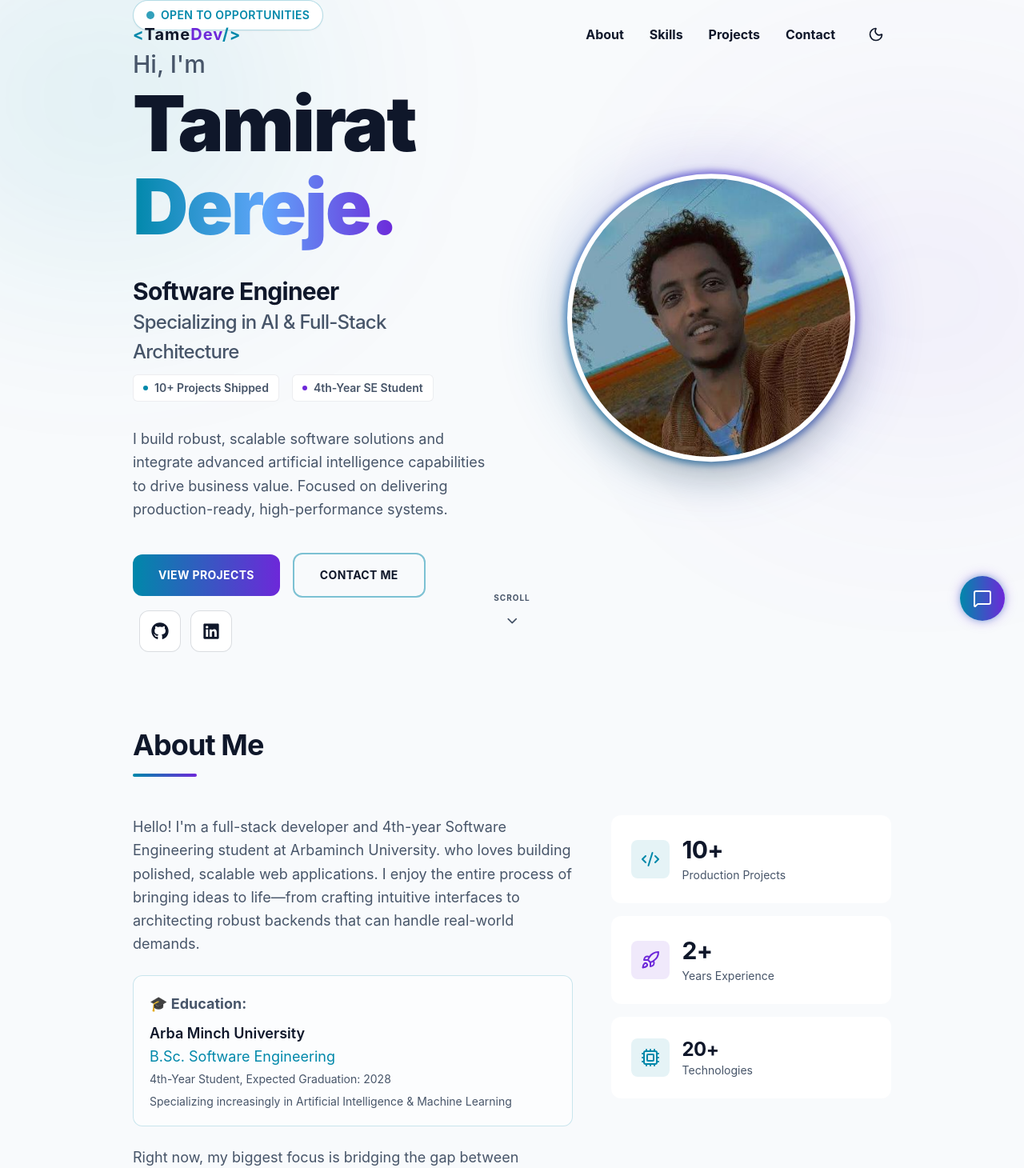
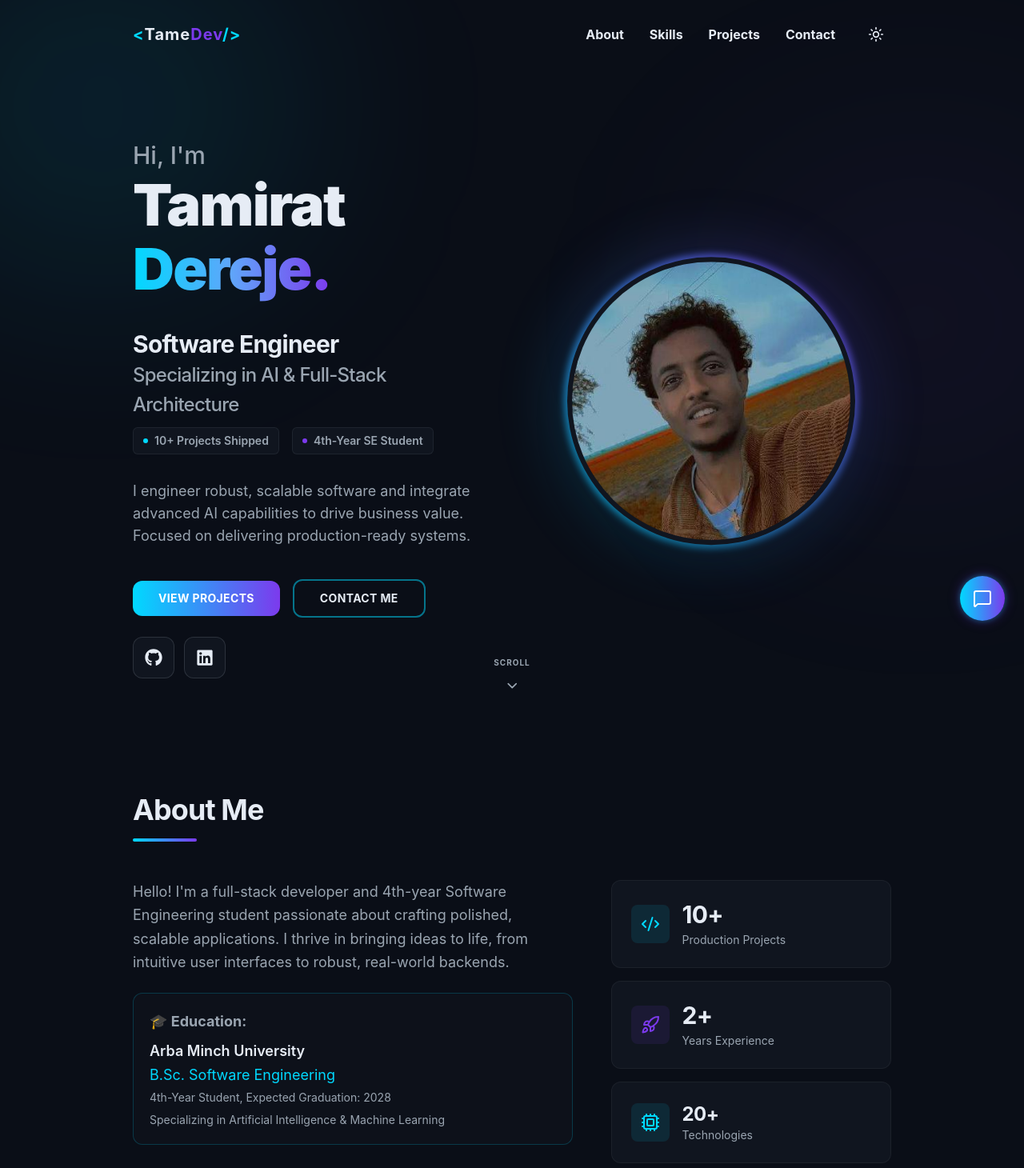
Before and after one commit to tamed29/portifolioo, a React (Vite) app: page / in a window 1280 px wide. Shown: the top 1460 px of the page at 80% size. Built offline with nearby package versions, Linux system fonts and the light colour scheme.

Commit message:
new adjustment

```diff
--- a/src/components/Navbar.jsx
+++ b/src/components/Navbar.jsx
@@ -6,7 +6,7 @@ const Navbar = () => {
   const [isScrolled, setIsScrolled] = useState(false);
   const [isOpen, setIsOpen] = useState(false);
   const [theme, setTheme] = useState(() => {
-    return localStorage.getItem('theme') || 'light';
+    return localStorage.getItem('theme') || 'dark';
   });
 
   useEffect(() => {
--- a/src/sections/About.jsx
+++ b/src/sections/About.jsx
@@ -29,17 +29,17 @@ const About = () => {
             className="lg:col-span-3 text-textBody text-lg leading-relaxed space-y-6"
           >
             <p>
-              Hello! I'm a full-stack developer and 4th-year Software Engineering student at Arbaminch University. who loves building polished, scalable web applications. I enjoy the entire process of bringing ideas to life—from crafting intuitive interfaces to architecting robust backends that can handle real-world demands.
+              Hello! I'm a full-stack developer and 4th-year Software Engineering student passionate about crafting polished, scalable applications. I thrive in bringing ideas to life, from intuitive user interfaces to robust, real-world backends.
             </p>
             <div className="p-5 bg-surface/50 border border-primary/20 rounded-xl">
               <p className="mb-2"><strong>🎓 Education:</strong></p>
               <p className="font-semibold text-textHeading">{profile.education.institution}</p>
               <p className="text-primary">{profile.education.degree}</p>
               <p className="text-sm mt-1">{profile.education.status}</p>
-              <p className="text-sm mt-2">Specializing increasingly in Artificial Intelligence & Machine Learning</p>
+              <p className="text-sm mt-2">Specializing in Artificial Intelligence & Machine Learning</p>
             </div>
             <p>
-              Right now, my biggest focus is bridging the gap between traditional software development and AI. I'm actively exploring machine learning models and intelligent systems, with the goal of building smarter, data-driven applications that go beyond standard web development.
+              Currently, my primary focus is bridging the gap between traditional software development and AI. By exploring machine learning and intelligent systems, I aim to build smarter, data-driven applications that deliver exceptional value.
             </p>
           </motion.div>
 
--- a/src/sections/Contact.jsx
+++ b/src/sections/Contact.jsx
@@ -1,10 +1,19 @@
-import React from 'react';
+import React, { useState } from 'react';
 import { motion } from 'framer-motion';
 import { profile } from '../data/profile';
 import { Mail, Phone, Send } from 'lucide-react';
 import { FaGithub, FaLinkedin, FaInstagram, FaTelegram } from 'react-icons/fa';
 
 const Contact = () => {
+  const [formStatus, setFormStatus] = useState(null);
+
+  const handleSubmit = (e) => {
+    e.preventDefault();
+    setFormStatus('success');
+    setTimeout(() => setFormStatus(null), 5000);
+    e.target.reset(); // clear form
+  };
+
   return (
     <section id="contact" className="py-24 relative z-10 bg-surface/30">
       <div className="max-w-[1140px] mx-auto px-6 md:px-12 lg:px-24">
@@ -18,9 +27,12 @@ const Contact = () => {
           <h2 className="text-4xl md:text-5xl font-bold text-textHeading mb-6">Contact</h2>
           <div className="w-20 h-1 bg-gradient-to-r from-primary to-secondary rounded-full mx-auto mb-8"></div>
 
-          <p className="text-textBody text-lg max-w-2xl mx-auto mb-12">
-            I'm currently open to {profile.openTo}
-            Whether you have a question, a project proposal, or just want to say hi, I'd love to hear from you. My inbox is always open!
+          <p className="text-textBody text-base md:text-lg max-w-2xl mx-auto mb-12 leading-relaxed text-left md:text-center">
+            I'm currently open to {profile.openTo.replace(/\.$/, '')}.
+            <br className="hidden md:block" />
+            <span className="inline-block mt-2">
+              Whether you have a question, a project proposal, or just want to say hi, I'd love to hear from you. My inbox is always open!
+            </span>
           </p>
         </motion.div>
 
@@ -31,12 +43,22 @@ const Contact = () => {
           transition={{ duration: 0.6 }}
           className="max-w-xl mx-auto bg-surface/80 backdrop-blur-sm p-8 rounded-2xl border border-primary/20 shadow-[0_0_30px_-10px_rgba(0,217,255,0.2)] mb-16"
         >
-          <form className="flex flex-col gap-6" onSubmit={(e) => { e.preventDefault(); window.location.href = 'mailto:'; }}>
+          <form className="flex flex-col gap-6" onSubmit={handleSubmit}>
+            {formStatus === 'success' && (
+              <motion.div
+                initial={{ opacity: 0, y: -10 }}
+                animate={{ opacity: 1, y: 0 }}
+                className="bg-green-500/10 border border-green-500/30 text-green-400 p-4 rounded-lg text-sm font-medium text-center shadow-sm"
+              >
+                Thank you for reaching out! Your message has been sent successfully, and I will reply as soon as possible.
+              </motion.div>
+            )}
             <div className="flex flex-col gap-2">
               <label htmlFor="name" className="text-xs font-bold text-textBody tracking-widest uppercase">Name</label>
               <input
                 type="text"
                 id="name"
+                required
                 placeholder="Your name"
                 className="bg-background border border-white/10 rounded-lg px-4 py-3 text-textHeading placeholder:text-textBody/50 focus:outline-none focus:border-primary/50 transition-colors"
               />
@@ -46,6 +68,7 @@ const Contact = () => {
               <input
                 type="email"
                 id="email"
+                required
                 placeholder="your@email.com"
                 className="bg-background border border-white/10 rounded-lg px-4 py-3 text-textHeading placeholder:text-textBody/50 focus:outline-none focus:border-primary/50 transition-colors"
               />
@@ -54,6 +77,7 @@ const Contact = () => {
               <label htmlFor="message" className="text-xs font-bold text-textBody tracking-widest uppercase">Message</label>
               <textarea
                 id="message"
+                required
                 rows="4"
                 placeholder="Tell me about your idea, timeline, and goals..."
                 className="bg-background border border-white/10 rounded-lg px-4 py-3 text-textHeading placeholder:text-textBody/50 focus:outline-none focus:border-primary/50 transition-colors resize-none"
--- a/src/sections/Hero.jsx
+++ b/src/sections/Hero.jsx
@@ -41,26 +41,21 @@ const ProfileImage = ({ className }) => (
 
 const Hero = () => {
   return (
-    <section id="hero" className="min-h-screen relative flex flex-col justify-center overflow-hidden pt-20 lg:pt-0">
+    <section id="hero" className="min-h-screen relative flex flex-col justify-center overflow-hidden pt-24 lg:pt-32 pb-12">
       {/* Subtle Background Elements for depth in both themes */}
       <div className="absolute inset-0 z-0 overflow-hidden pointer-events-none">
         <div className="absolute -top-[10%] -left-[10%] w-[40%] h-[50%] bg-primary/10 rounded-full mix-blend-multiply dark:mix-blend-screen filter blur-[120px] animate-pulse" style={{ animationDuration: '8s' }}></div>
         <div className="absolute top-[20%] -right-[10%] w-[40%] h-[50%] bg-secondary/10 rounded-full mix-blend-multiply dark:mix-blend-screen filter blur-[120px] animate-pulse" style={{ animationDuration: '10s', animationDelay: '2s' }}></div>
       </div>
 
-      <div className="max-w-[1140px] mx-auto px-6 md:px-12 lg:px-24 w-full flex flex-col lg:grid lg:grid-cols-2 gap-8 lg:gap-12 items-center relative z-10 pt-10 lg:pt-0">
+      <div className="max-w-[1140px] mx-auto px-6 md:px-12 lg:px-24 w-full flex flex-col lg:grid lg:grid-cols-2 gap-8 lg:gap-12 items-center relative z-10 pt-10 lg:pt-12">
         <motion.div
           initial={{ opacity: 0, x: -50 }}
           animate={{ opacity: 1, x: 0 }}
           transition={{ duration: 0.8, ease: "easeOut" }}
           className="flex flex-col items-center lg:items-start text-center lg:text-left gap-6"
         >
-          <div className="inline-flex items-center gap-2 px-4 py-2 rounded-full bg-surface border border-primary/30 w-fit shadow-sm">
-            <span className="w-2.5 h-2.5 rounded-full bg-primary animate-pulse"></span>
-            <span className="text-sm font-semibold tracking-wide text-primary uppercase">Open to Opportunities</span>
-          </div>
-
-          <h1 className="text-5xl md:text-6xl lg:text-7xl xl:text-8xl font-black leading-tight tracking-tight">
+          <h1 className="text-5xl md:text-6xl lg:text-[4rem] xl:text-7xl font-black leading-tight tracking-tight">
             <span className="block text-2xl md:text-3xl font-medium text-textBody mb-2 tracking-normal">Hi, I'm</span>
             <span className="block text-textHeading mb-2">Tamirat</span>
             <span className="text-transparent bg-clip-text bg-gradient-to-r from-primary via-blue-400 to-secondary pb-2">
@@ -91,17 +86,18 @@ const Hero = () => {
             </div>
           </div>
 
-          <p className="text-textBody text-lg max-w-xl leading-relaxed mt-2 text-center lg:text-left">
-            I build robust, scalable software solutions and integrate advanced artificial intelligence capabilities to drive business value. Focused on delivering production-ready, high-performance systems.
+          <p className="text-textBody text-base md:text-lg max-w-xl leading-relaxed mt-2 text-center lg:text-left mx-auto lg:mx-0">
+            I engineer robust, scalable software and integrate advanced AI capabilities to drive business value. Focused on delivering production-ready systems.
           </p>
 
-          <div className="flex flex-wrap justify-center lg:justify-start items-center gap-4 mt-4">
+          <div className="flex flex-col items-center lg:items-start gap-4 mt-4 w-full sm:w-auto">
+            <div className="flex flex-col sm:flex-row justify-center lg:justify-start items-center gap-4 w-full sm:w-auto">
               <Link
                 to="projects"
                 smooth={true}
                 duration={500}
                 offset={-80}
-              className="px-8 py-4 rounded-xl bg-gradient-to-r from-primary to-secondary text-white font-bold tracking-wide text-sm cursor-pointer hover:shadow-[0_0_25px_rgba(0,217,255,0.4)] transition-all transform hover:-translate-y-1"
+                className="w-full sm:w-auto px-6 py-2.5 md:px-8 md:py-3 text-center rounded-xl bg-gradient-to-r from-primary to-secondary text-white font-bold tracking-wide text-xs md:text-sm cursor-pointer hover:shadow-[0_0_25px_rgba(0,217,255,0.4)] transition-all transform hover:-translate-y-1"
               >
                 VIEW PROJECTS
               </Link>
@@ -110,29 +106,30 @@ const Hero = () => {
                 smooth={true}
                 duration={500}
                 offset={-80}
-              className="px-8 py-4 rounded-xl bg-transparent text-textHeading border-2 border-primary/50 font-bold tracking-wide text-sm cursor-pointer hover:bg-primary/10 hover:border-primary transition-all transform hover:-translate-y-1"
+                className="w-full sm:w-auto px-6 py-2.5 md:px-8 md:py-3 text-center rounded-xl bg-transparent text-textHeading border-2 border-primary/50 font-bold tracking-wide text-xs md:text-sm cursor-pointer hover:bg-primary/10 hover:border-primary transition-all transform hover:-translate-y-1"
               >
                 CONTACT ME
               </Link>
+            </div>
 
-            <div className="flex items-center gap-3 ml-2 mt-4 sm:mt-0">
+            <div className="flex items-center justify-center lg:justify-start gap-3 mt-2 w-full sm:w-auto">
               <a
                 href={profile.contact.github}
                 target="_blank"
                 rel="noreferrer"
-                className="p-3.5 rounded-xl bg-surface border border-textBody/20 text-textHeading hover:text-[#24292e] dark:hover:text-white hover:border-[#24292e] dark:hover:border-white transition-all transform hover:-translate-y-1"
+                className="p-3 md:p-3.5 rounded-xl bg-surface border border-textBody/20 text-textHeading hover:text-[#24292e] dark:hover:text-white hover:border-[#24292e] dark:hover:border-white transition-all transform hover:-translate-y-1"
                 aria-label="GitHub"
               >
-                <FaGithub size={22} />
+                <FaGithub size={20} className="md:w-[22px] md:h-[22px]" />
               </a>
               <a
                 href={profile.contact.linkedin}
                 target="_blank"
                 rel="noreferrer"
-                className="p-3.5 rounded-xl bg-surface border border-textBody/20 text-textHeading hover:text-[#0077b5] hover:border-[#0077b5] transition-all transform hover:-translate-y-1"
+                className="p-3 md:p-3.5 rounded-xl bg-surface border border-textBody/20 text-textHeading hover:text-[#0077b5] hover:border-[#0077b5] transition-all transform hover:-translate-y-1"
                 aria-label="LinkedIn"
               >
-                <FaLinkedin size={22} />
+                <FaLinkedin size={20} className="md:w-[22px] md:h-[22px]" />
               </a>
             </div>
           </div>
@@ -155,7 +152,7 @@ const Hero = () => {
         smooth={true}
         duration={500}
         offset={-80}
-        className="absolute bottom-8 left-1/2 -translate-x-1/2 flex flex-col items-center gap-2 cursor-pointer text-textBody hover:text-primary transition-colors z-20"
+        className="hidden md:flex absolute bottom-8 left-1/2 -translate-x-1/2 flex-col items-center gap-2 cursor-pointer text-textBody hover:text-primary transition-colors z-20"
       >
         <span className="text-[10px] uppercase tracking-widest font-bold">Scroll</span>
         <motion.div
```
Lines whose indentation alone changed are shown as unchanged.
